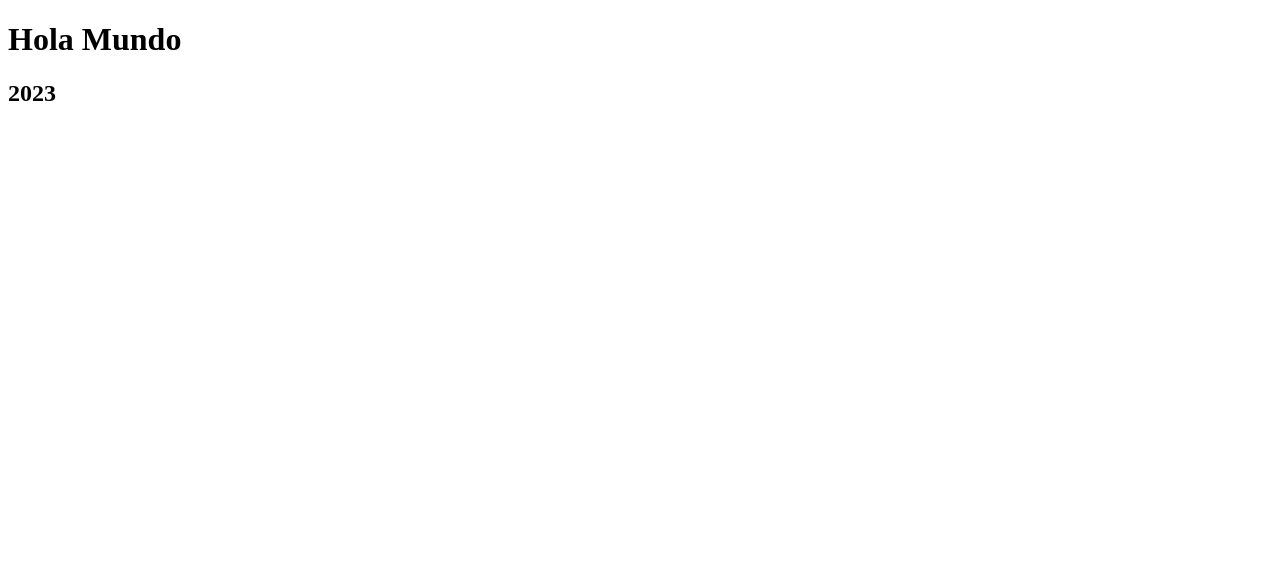
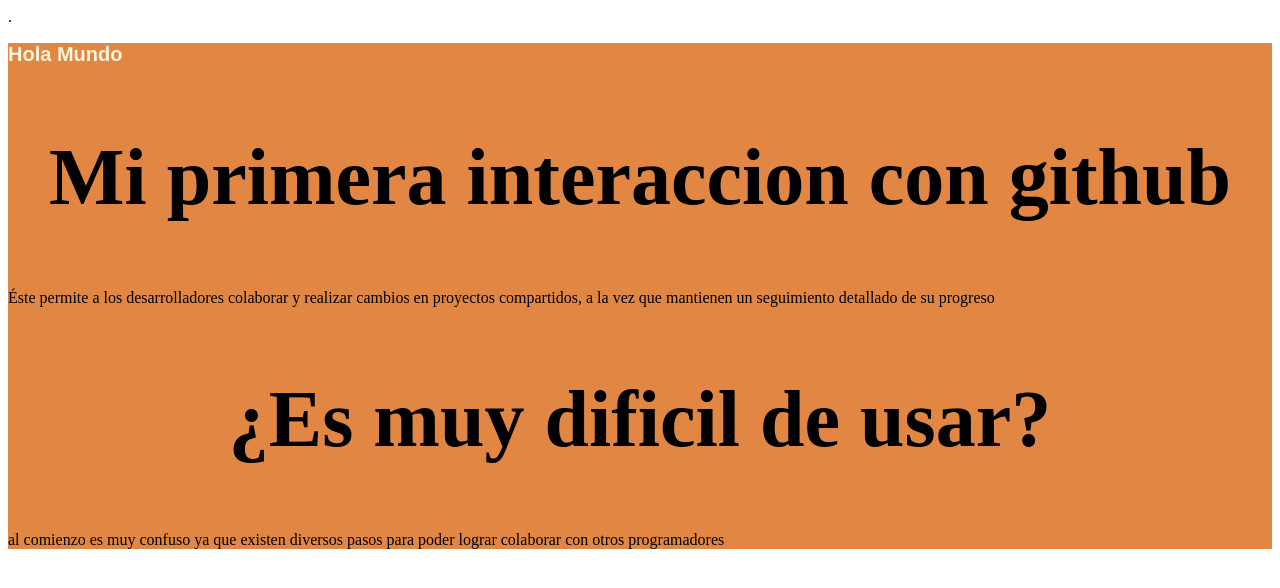
Before and after one commit to MiguelVasquezAl/Actividad_clase_5, a plain HTML site: page index.html in a window 1280 px wide. Drawn offline with Linux system fonts and the light colour scheme.

Commit message:
agregue un css

```diff
--- /dev/null
+++ b/estylos.css
@@ -0,0 +1,19 @@
+section{
+    background: #e28743;
+}
+
+h1{
+    font-size: 20px;
+    font-family: Arial;
+    color: beige;
+}
+
+h2 {
+    font-size: 5rem;
+    text-align: center;
+}
+
+p{
+    text-align: justify ;
+
+}
--- a/index.html
+++ b/index.html
@@ -4,10 +4,20 @@
     <meta charset="UTF-8" />
     <meta http-equiv="X-UA-Compatible" content="IE=edge" />
     <meta name="viewport" content="width=device-width, initial-scale=1.0" />
+    <link rel="stylesheet" href="/estylos.css"/>
     <title>Doc</title>
   </head>
-  <body>
-    <h1>Hola Mundo</h1>
-    <h2>2023</h2>
+  <body>.
+    <section>
+      <div>
+        <h1>Hola Mundo</h1>
+        <h2>Mi primera interaccion con github</h2>
+        <p> Éste permite a los desarrolladores colaborar y realizar cambios en proyectos compartidos, a la vez que mantienen un seguimiento detallado de su progreso</p>
+      </div>
+      <div>
+        <h2> ¿Es muy dificil de usar?</h2>
+        <p>al comienzo es muy confuso ya que existen diversos pasos para poder lograr colaborar con otros programadores</p>
+      </div>
+  </section>
   </body>
 </html>
```
